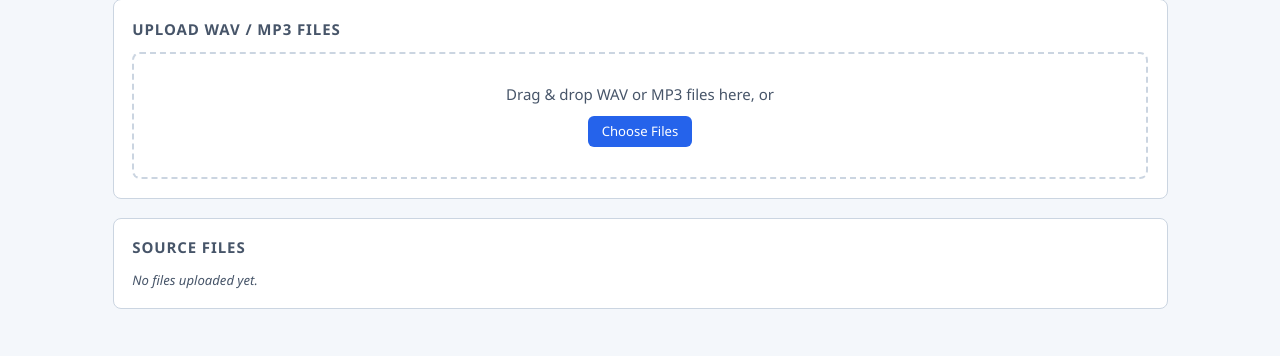
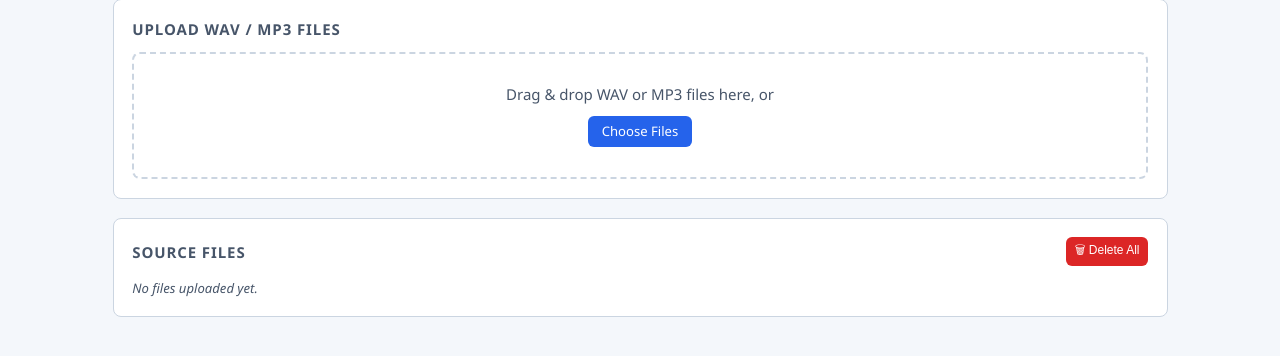
Before and after one commit to kx1t/atc-splitter, a Flask app: page / in a window 1280 px wide. Shown: the part 99-455 px from the top of the page. Run offline with Flask 3, Linux system fonts and the light colour scheme; data that the repository does not hold is empty; some libraries are stand-ins or nearby versions.

Commit message:
Add Delete All recordings feature with confirmation dialog

```diff
--- a/app/server.py
+++ b/app/server.py
@@ -6,6 +6,7 @@ Endpoints:
     POST   /api/upload-chunk           Upload one chunk for a file
     POST   /api/upload-complete        Assemble uploaded chunks and verify SHA-256
   GET    /api/files                  List all uploaded source files with metadata
+  DELETE /api/files                   Delete all uploaded files and their segments
   DELETE /api/files/<name>           Delete an uploaded file and its segments
   GET    /api/audio/source/<name>    Stream a source WAV
   POST   /api/split/<name>           Auto-split a source file; returns segments
@@ -35,9 +36,9 @@ import hashlib
 from pathlib import Path
 from typing import Any, Dict, List, Tuple
 
-from flask import Flask, Response, abort, jsonify, make_response, render_template, request, send_file
-from flask_cors import CORS
-from werkzeug.middleware.proxy_fix import ProxyFix
+from flask import Flask, Response, abort, jsonify, make_response, render_template, request, send_file # pyright: ignore[reportMissingImports]
+from flask_cors import CORS # pyright: ignore[reportMissingModuleSource]
+from werkzeug.middleware.proxy_fix import ProxyFix # pyright: ignore[reportMissingImports]
 
 # ---------------------------------------------------------------------------
 # Paths
@@ -592,6 +593,21 @@ def list_files():
 
 
 # ---------------------------------------------------------------------------
+# Delete all source files
+# ---------------------------------------------------------------------------
+@app.route("/api/files", methods=["DELETE"])
+def delete_all_files():
+    deleted = []
+    for p in list(UPLOADS_DIR.glob("*.wav")):
+        p.unlink()
+        seg_d = source_dir(p.stem)
+        if seg_d.exists():
+            shutil.rmtree(seg_d)
+        deleted.append(p.name)
+    return jsonify({"deleted": deleted})
+
+
+# ---------------------------------------------------------------------------
 # Delete source file
 # ---------------------------------------------------------------------------
 @app.route("/api/files/<name>", methods=["DELETE"])
--- a/app/static/css/style.css
+++ b/app/static/css/style.css
@@ -95,6 +95,15 @@ main {
   text-transform: uppercase;
   letter-spacing: .06em;
   color: var(--muted);
+}
+.panel-header {
+  display: flex;
+  align-items: center;
+  justify-content: space-between;
+  margin-bottom: .9rem;
+}
+.panel-header h2 {
+  margin-bottom: 0;
 }
 .panel h3 {
   font-size: .95rem;
--- a/app/static/js/main.js
+++ b/app/static/js/main.js
@@ -58,6 +58,9 @@ document.addEventListener('DOMContentLoaded', () => {
   setupUpload();
   setupSourceControls();
   setupSegmentToolbar();
+
+  const deleteAllBtn = document.getElementById('btn-delete-all-files');
+  if (deleteAllBtn) deleteAllBtn.addEventListener('click', deleteAllFiles);
 });
 
 function setupThemeToggle() {
@@ -99,6 +102,8 @@ async function loadFiles() {
 
 function renderFileList(files) {
   const el = document.getElementById('file-list');
+  const deleteAllBtn = document.getElementById('btn-delete-all-files');
+  if (deleteAllBtn) deleteAllBtn.hidden = files.length === 0;
   if (!files.length) {
     el.innerHTML = '<p class="empty-hint">No files uploaded yet.</p>';
     return;
@@ -128,6 +133,14 @@ async function deleteFile(name) {
   await apiFetch(API(`/api/files/${encodeURIComponent(name)}`), { method: 'DELETE' });
   if (currentFile?.name === name) closeWorkPanel();
   toast('Deleted', 'success');
+  loadFiles();
+}
+
+async function deleteAllFiles() {
+  if (!confirm('Delete ALL uploaded recordings and their segments?\n\nThis cannot be undone.')) return;
+  await apiFetch(API('/api/files'), { method: 'DELETE' });
+  closeWorkPanel();
+  toast('All files deleted', 'success');
   loadFiles();
 }
 
--- a/app/templates/index.html
+++ b/app/templates/index.html
@@ -38,7 +38,10 @@
 
     <!-- ── Source file list ── -->
     <section id="files-panel" class="panel">
-      <h2>Source Files</h2>
+      <div class="panel-header">
+        <h2>Source Files</h2>
+        <button id="btn-delete-all-files" class="btn btn-sm btn-danger" title="Delete all uploaded files and their segments" hidden>🗑 Delete All</button>
+      </div>
       <div id="file-list" class="file-list">
         <p class="empty-hint">No files uploaded yet.</p>
       </div>
```
